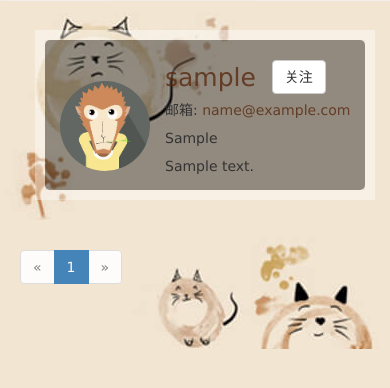
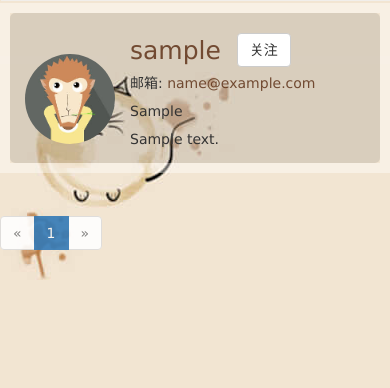
Before and after one commit to xu00wei/flasky, a Flask app: a page that uses app/templates/base.html in a window 390 px wide. Shown: the part 40-428 px from the top of the page. Run offline with Flask 2, Linux system fonts and the light colour scheme; tables that the repository leaves empty hold one stand-in row (values such as "Sample post"); parts of the project's set-up code (start-up, migrations or seed data) failed here and were passed over; some libraries are stand-ins or nearby versions.

Commit message:
followers css change

```diff
--- a/app/static/styles.css
+++ b/app/static/styles.css
@@ -47,7 +47,7 @@
 }
 .container.body_bg{
     background: url('fans_bg.jpg') no-repeat;
-    background-position: center -140px;
+    background-position: center -80px;
     padding-top: 20px;
     background-color: #F2E5D2;
 }
@@ -344,7 +344,7 @@
     height: 350px;
     border: rgba(0,0,0,0.1) solid 1px;
     border-radius: 5px;
-    background: rgba(0,0,0,0.4);
+    background: rgba(0,0,0,0.1);
     /*background-color:lightblue;*/
 }
 div.followed-by-border{
@@ -594,7 +594,7 @@
 li.fans .fans-border{
     height: 150px;
     padding: 15px;
-    background: rgba(0,0,0,0.4);
+    background: rgba(0,0,0,0.1);
     /*border: rgba(0,0,0,0.1) solid 1px;*/
     border-radius: 5px;
     float: left;
@@ -677,19 +677,25 @@
     }
 
     .body_bg .container_60{
-        width: 350px;
+        width: 100%;
     }
     div.fans{
-        padding-left: 10px;
+        padding: 0px;
         background: none;
     }
     .container.body_bg{
-        padding: 20px;
+        /*padding: 20px;*/
+        padding-top: 3px;
     }
     li.fans{
         height: 170px;
-        width: 340px;
+        width: 100%;
+        margin: 0px;
+        margin-bottom: 3px;
         border: solid 10px rgba(255,255,255,0.4);
+    }
+    li.fans .fans-border{
+         width: 100%;
     }
     .nav-mobile{
         display: block;
@@ -713,7 +719,7 @@
         width: 100%;
         background: rgba(255,230,175,0.4);
     }
-    div.article-author .profile .article-userinfo{
+    body.user_posts div.article-author .profile .article-userinfo{
          display: block;
          margin-top: -46px;
     }
--- a/app/templates/user_posts.html
+++ b/app/templates/user_posts.html
@@ -1,5 +1,8 @@
 {% extends "base_left.html"%}
 
+{% block body_attribs %}
+    class="user_posts"
+{% endblock %}
 {% block page_content%}
 <div class="posts">
 {% include "_posts.html"%}
```
